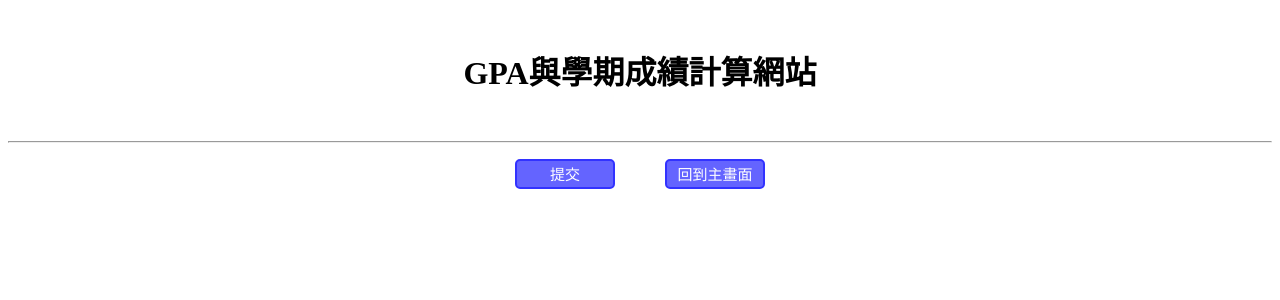
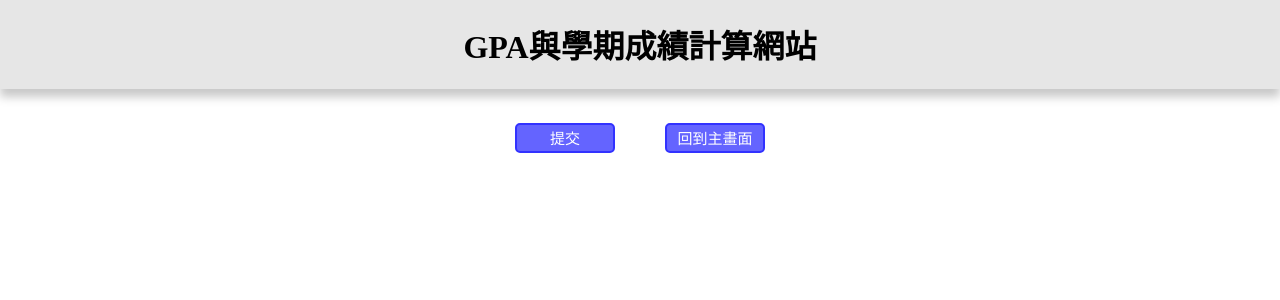
Before and after one commit to xixa3333/GPA-website, a PHP site: page /GPA_enter.php in a window 1280 px wide. Shown: the top 300 px of the page. Run offline with PHP 8.4, Linux system fonts and the light colour scheme; data that the repository does not hold is empty.

Commit message:
Add files via upload

```diff
--- a/GPA_enter.php
+++ b/GPA_enter.php
@@ -15,9 +15,10 @@ if (isset($_SESSION['expiretime']) && time() >= $_SESSION['expiretime']) {
 	<link href="style.css" rel="stylesheet">
 </head>
 <body>
-    <br>
+    <header>
     <h1 align="center">GPA與學期成績計算網站</h1><br>
-    <hr>
+    </header>
+	<br/>
     <center>
     <form action="GPA.php" method="POST">
         <input type="hidden" name="number_of_subjects" value="<?php echo $_POST['number_of_subjects']; ?>"/>
--- a/GPA_login.php
+++ b/GPA_login.php
@@ -5,7 +5,7 @@
 	$login=0;
 	$date = strtotime(date("Y-m-d 23:59:59"));
 
-	// 登出或超時
+	//登出或超時
 	if (isset($_GET["logout"]) && $_GET["logout"] == "true") {
 		session_unset();
 		session_destroy();
--- a/style.css
+++ b/style.css
@@ -1,6 +1,7 @@
 @charset "UTF-8";
 body{
 	cursor: default;
+	margin:auto 0;
 }
 .back{
 	position: fixed;
@@ -8,6 +9,13 @@ body{
 	left: 0;
 	height: 100%;
 	width: 100%;
+}
+header{
+	background-color: rgb(230,230,230);
+	-webkit-filter:drop-shadow(0px 8px 5px rgb(200,200,200));
+	display: flex;
+	justify-content: center;
+	align-items: center;
 }
 form{
 	line-height:40%;
@@ -39,7 +47,7 @@ select:hover{
     width: 50px;
 }
 .spacer2 {
-    width: 75px;
+    width: 80px;
 }
 .container {
 	display: flex;
```
Also changed, not shown: GPA.php (+12 -15 lines), GPA_credits.php (+10 -3 lines), GPA_update.php (+4 -3 lines).
